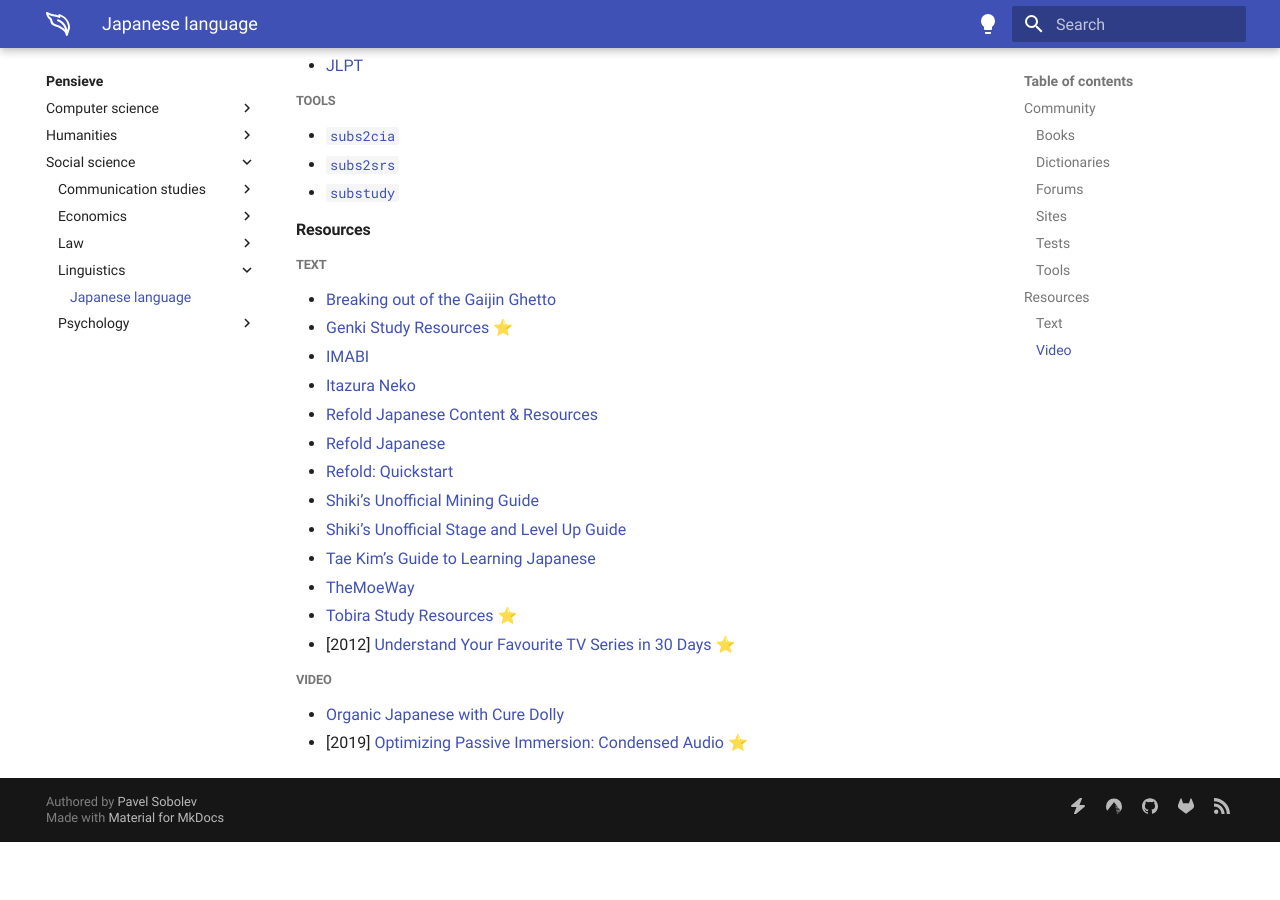
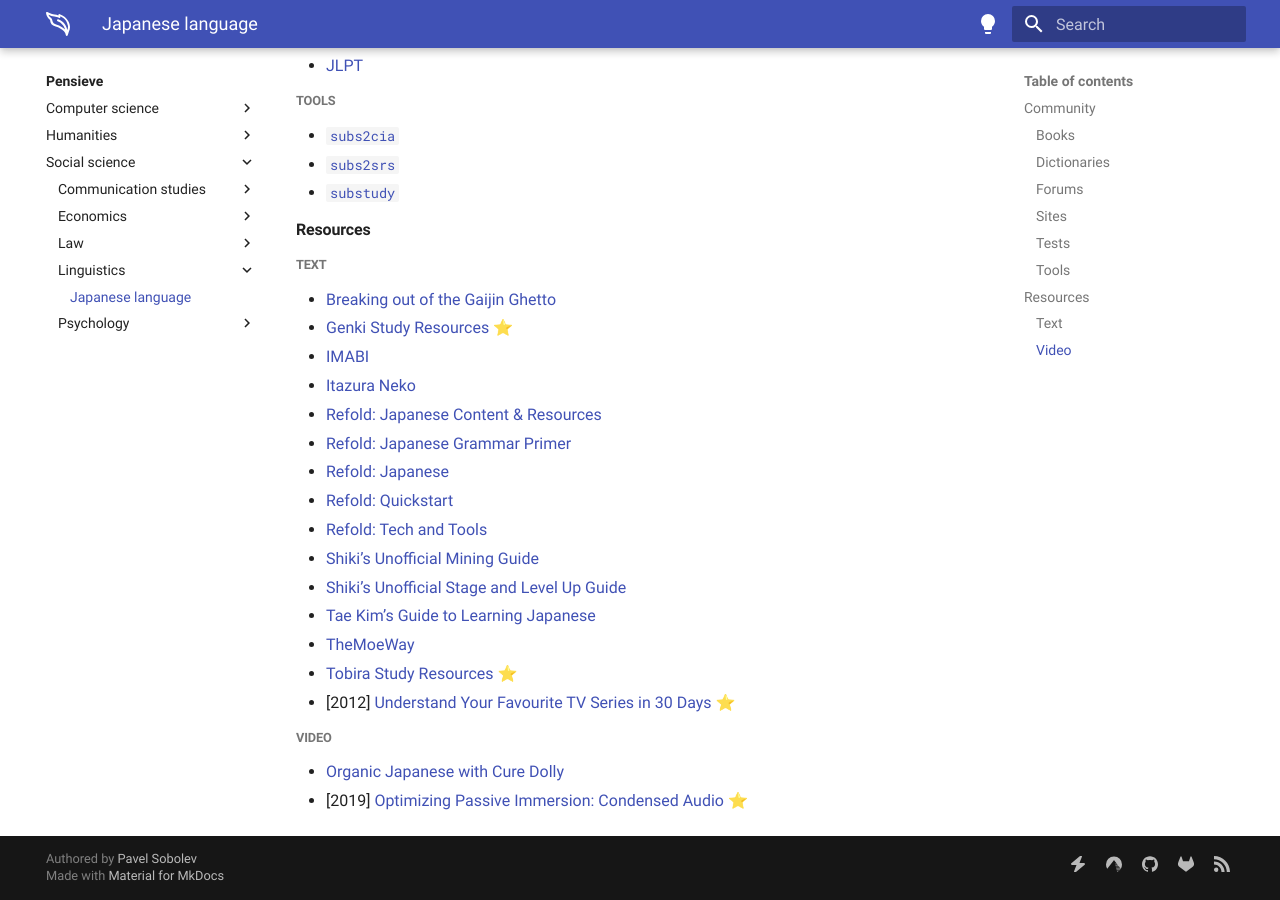
Before and after one commit to paveloom/paveloom.dev, an MkDocs documentation site: the page built from content/pensieve/japanese-language.md, in a window 1280 px wide and 900 px high, scrolled down 987 px. Built offline with MkDocs 1.6.1 and Material for MkDocs 9.7.7, drawn with Linux system fonts in a browser that asks for light colours; before the commit the page ends 1829 px from its top, so only the background shows below that.

Commit message:
Pensieve: update the Japanese language page.

```diff
--- a/content/pensieve/japanese-language.md
+++ b/content/pensieve/japanese-language.md
@@ -45,9 +45,11 @@
 - [Genki Study Resources](https://sethclydesdale.github.io/genki-study-resources/lessons-3rd) ⭐
 - [IMABI](https://imabi.org)
 - [Itazura Neko](https://kenrick95.github.io/itazuraneko)
-- [Refold Japanese Content & Resources](https://refold.link/Japanese_resources)
-- [Refold Japanese](https://docs.google.com/document/d/1tQmoGwCJQqmjdmaQdigAG0Ph1ODSMsGhsD7qOhlUuc0/edit#heading=h.t9k7ohu0b631)
+- [Refold: Japanese Content & Resources](https://refold.link/Japanese_resources)
+- [Refold: Japanese Grammar Primer](https://refold.link/JP_Grammar)
+- [Refold: Japanese](https://refold.link/Japanese)
 - [Refold: Quickstart](https://refold.la/quickstart?targetLanguage=jpn)
+- [Refold: Tech and Tools](https://refold.link/Tech_and_Tools)
 - [Shiki's Unofficial Mining Guide](https://docs.google.com/document/d/e/2PACX-1vQuEAoZFoJbULZzCJ3_tW7ayT_DcQl9eDlrXMnuPGTwDk62r5fQrXak3ayxBsEgkL85_Z-YY5W4yUom/pub)
 - [Shiki's Unofficial Stage and Level Up Guide](https://docs.google.com/document/d/e/2PACX-1vTs8Ue6RRnOrVllDTXhPOJY_WVmGQbXKy4hlOe2e0rxTTldT3EooaeCgljKqLZapyDeAswnkrnpOp1O/pub)
 - [Tae Kim's Guide to Learning Japanese](https://guidetojapanese.org)
```
